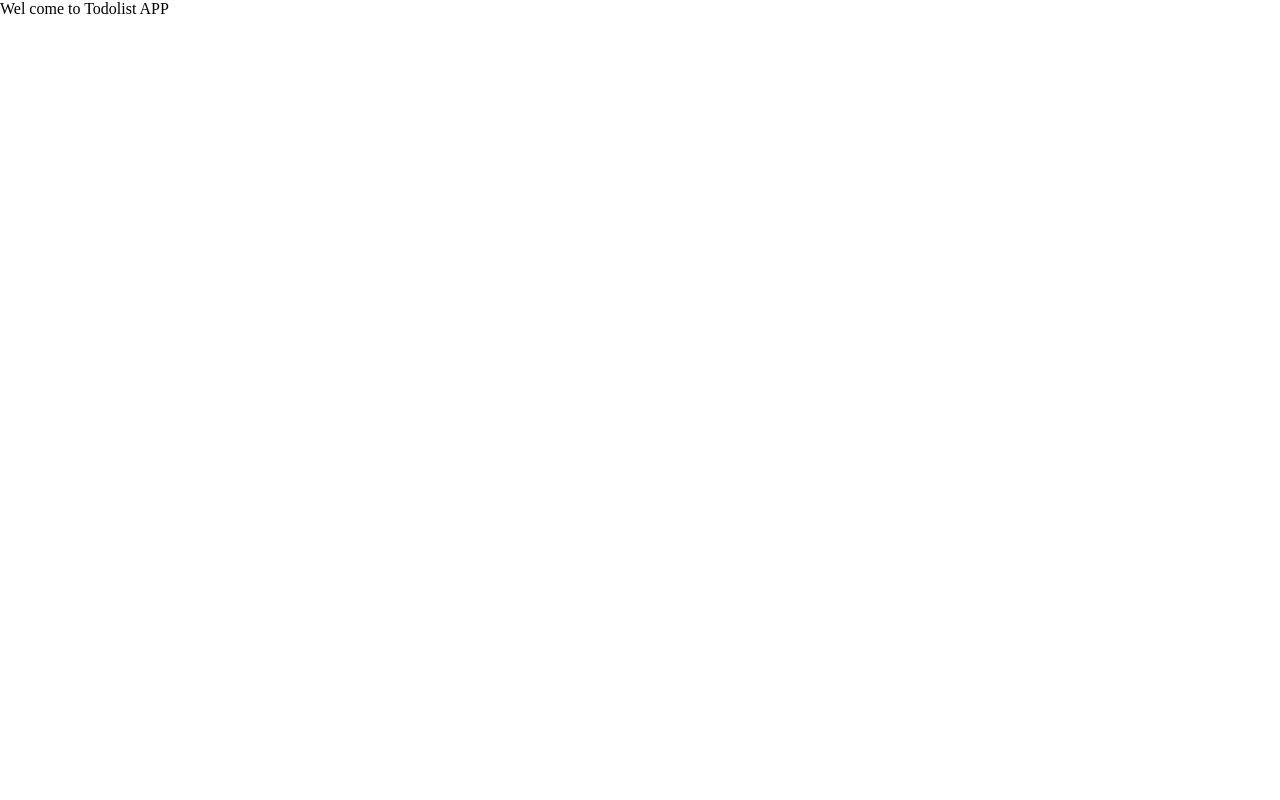
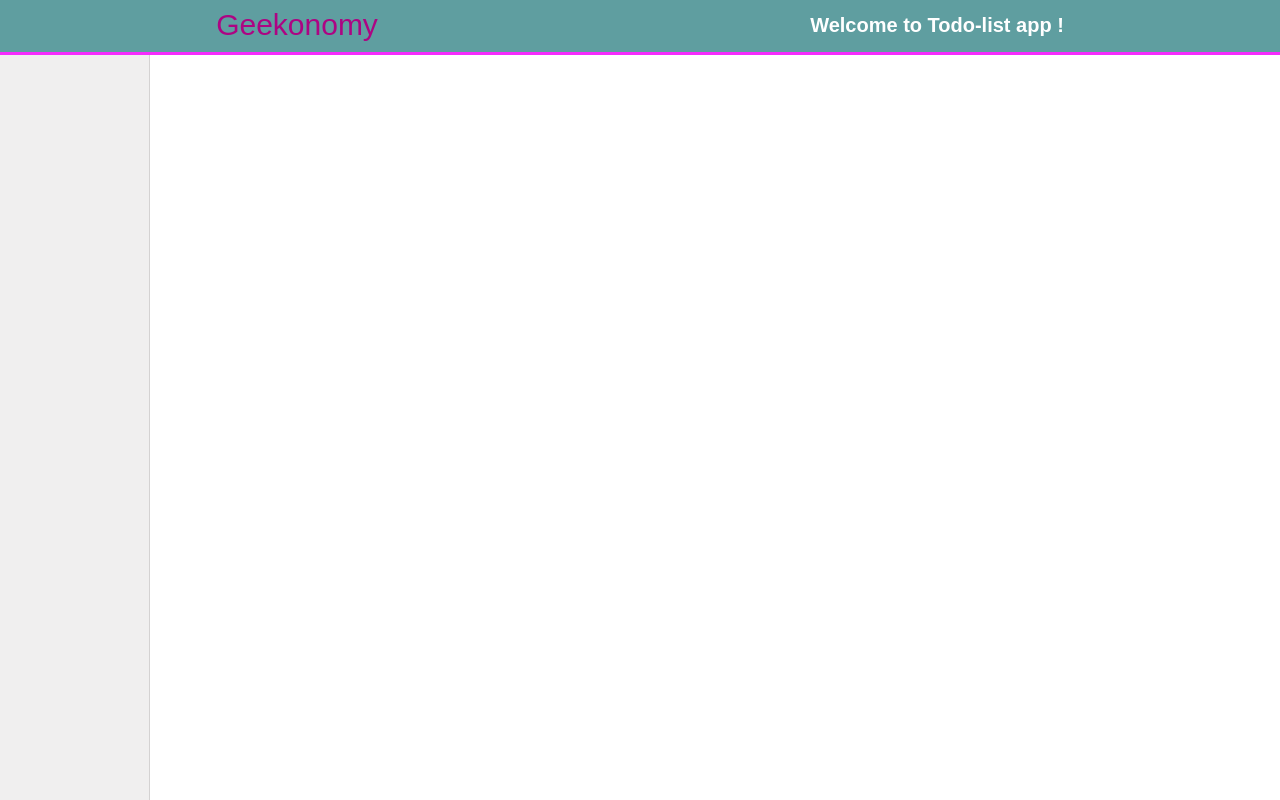
Before and after one commit to Sharanspujari/Todo-ListApp, a React (Vite) app: page / in a window 1280 px wide. Built offline with nearby package versions, Linux system fonts and the light colour scheme.

Commit message:
topbar and sidenav

```diff
--- a/src/App.css
+++ b/src/App.css
@@ -2,4 +2,46 @@
   padding: 0;
   margin: 0;
   box-sizing: border-box;
+  font-family: Arial, Helvetica, sans-serif;
 }
+.header{
+  height:55px;
+  width:100%;
+  background-color: cadetblue;
+  border-bottom:3px solid rgb(245, 43, 252);
+  position: fixed;
+}
+.container{
+  display: flex;
+  align-items: center;
+
+  justify-content: space-around;
+}
+.logo_container{
+  display: flex;
+  align-items: center;
+
+}
+.logo{
+  color: rgb(173, 4, 131);
+  font-size:30px;
+  margin-top: 8px;
+
+}
+.msg{
+  color: white;
+  font-weight: 600;
+  font-size: 20px;
+  margin-top: 8px;
+}
+.sidenav{
+  height: 100vh;
+  width:150px;
+  border-right:1px solid rgb(212, 210, 210);
+  background-color: rgb(240, 239, 239);
+}
+.main_container{
+flex:4;
+
+
+}
--- a/src/App.jsx
+++ b/src/App.jsx
@@ -1,15 +1,17 @@
 import { useState } from 'react'
 
 import './App.css'
-
+import Header from './assets/Components/Topbar/Header'
+import Sidebar from './assets/Components/Topbar/Sidebar/Sidebar'
 function App() {
-
+  // geekonomy
 
   return (
     <>
-    <div>
-     Wel come to Todolist APP
-    </div>
+    <div className='main_container'>
+   <Header/>
+   <Sidebar/>
+   </div>
     </>
   )
 }
--- /dev/null
+++ b/src/assets/Components/Topbar/Header.jsx
@@ -0,0 +1,14 @@
+import React from 'react'
+
+function Header() {
+  return (
+    <div className='header'>
+             <nav className='container'>
+            <span className='logo'>Geekonomy</span>
+            <span className='msg'>Welcome to Todo-list app ! </span>
+            </nav>
+    </div>
+  )
+}
+
+export default Header
--- /dev/null
+++ b/src/assets/Components/Topbar/Sidebar/Sidebar.jsx
@@ -0,0 +1,11 @@
+import React from 'react'
+
+function Sidebar() {
+  return (
+    <div className='sidenav'>
+
+    </div>
+  )
+}
+
+export default Sidebar
```
